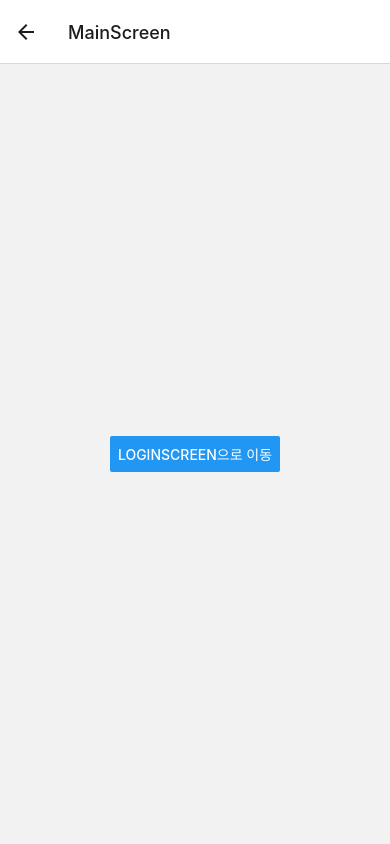
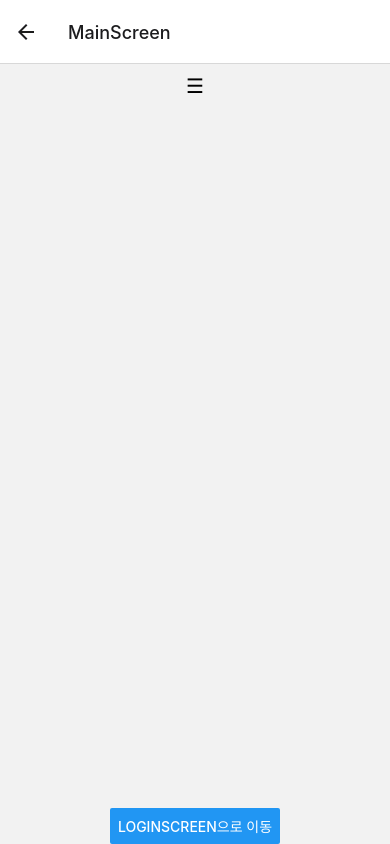
Before and after one commit to Future-Income-400/FI400_front, a React Native app in the folder FI400_front/GlassBottleLetter/: screen /MainScreen in a window 390 px wide. Built offline with nearby package versions, Linux system fonts and the light colour scheme.

Commit message:
fead hamburger in mainscreen
햄버거 메인스크린에도 넣음

```diff
--- a/FI400_front/GlassBottleLetter/Screen/Login/LoginScreen.tsx
+++ b/FI400_front/GlassBottleLetter/Screen/Login/LoginScreen.tsx
@@ -2,7 +2,6 @@ import React from 'react';
 import LoginButton from '../../Component/LoginButton';
 import {StyleSheet, Alert, View, ImageBackground} from 'react-native';
 import HamburgerMenu from '../../Component/HamburgerMenu';
-
 
 // LoginScreen.
 const Index = ({navigation}: any) => {
@@ -16,7 +15,7 @@ const Index = ({navigation}: any) => {
   const kakaoButtonPress = () => {
     // 카카오 로그인 버튼 눌렀을 때 처리할 로직을 여기에 추가
     // Alert.alert('카카오버튼 잘 작동');
-    navigation.navigate("MainScreen");
+    navigation.navigate('MainScreen');
   };
   const instaButtonPress = () => {
     // 인스타 로그인 버튼 눌렀을 때 처리할 로직을 여기에 추가
@@ -52,7 +51,7 @@ const Index = ({navigation}: any) => {
       </View>
     </ImageBackground>
   );
-}
+};
 
 const styles = StyleSheet.create({
   container: {
--- a/FI400_front/GlassBottleLetter/Screen/Main/MainScreen.tsx
+++ b/FI400_front/GlassBottleLetter/Screen/Main/MainScreen.tsx
@@ -1,10 +1,12 @@
 import React from 'react';
 import {View, Button, StyleSheet} from 'react-native';
+import HamburgerMenu from '../../Component/HamburgerMenu';
 
 // MainScreen.
 const Index = ({navigation}: any) => {
   return (
     <View style={styles.container}>
+      <HamburgerMenu />
       <Button
         title="LoginScreen으로 이동"
         onPress={() => navigation.navigate('LoginScreen')}
```
